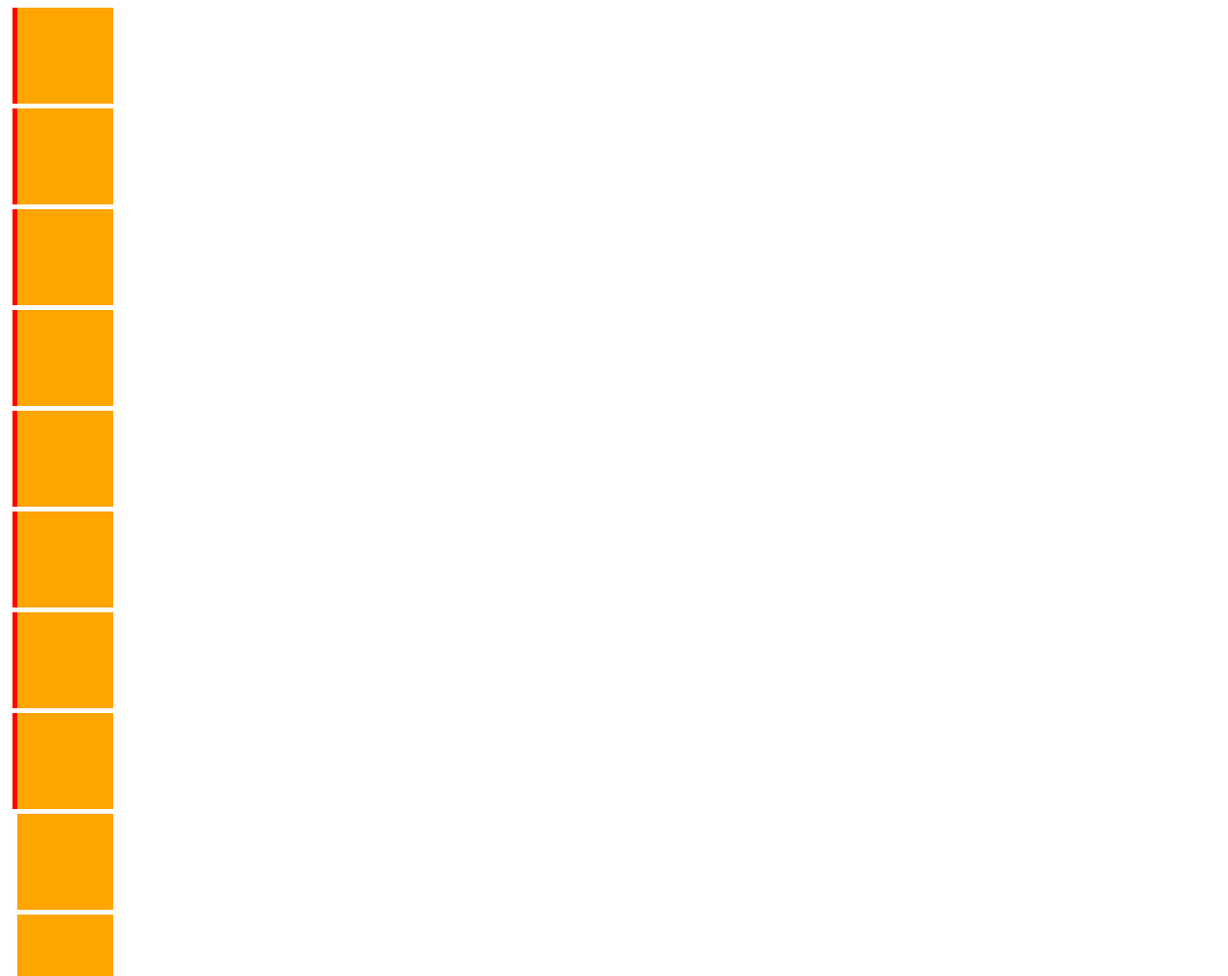
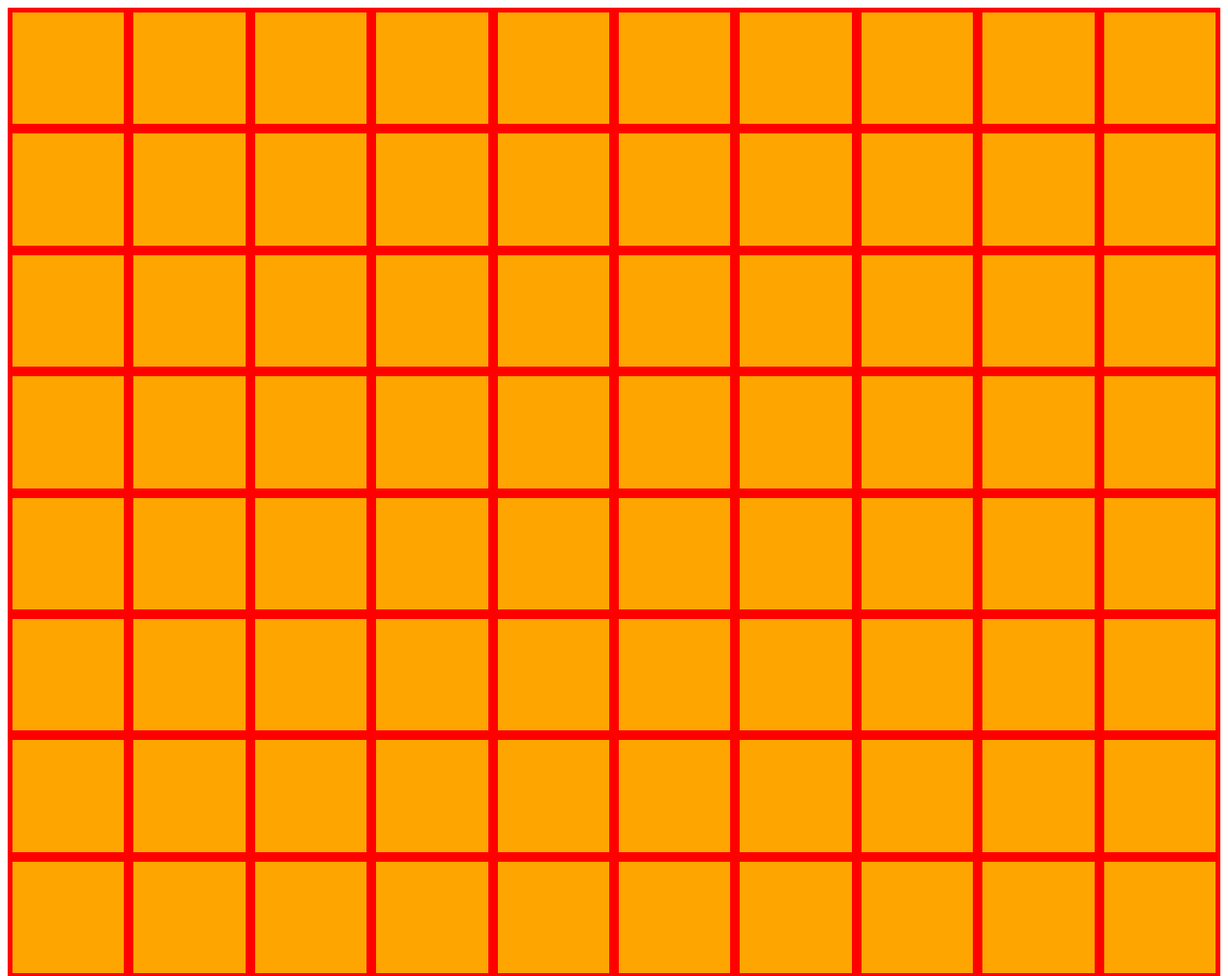
Before and after one commit to JaxTrac/etch-a-sketch, a plain HTML site: page index.html in a window 1280 px wide. Shown: the top 1017 px of the page at 96% size. Drawn offline with Linux system fonts and the light colour scheme.

Commit message:
Create square divs

```diff
--- a/script.js
+++ b/script.js
@@ -14,4 +14,4 @@
     }
 }
 
-createDivs(8);
+createDivs(10);
--- a/styles.css
+++ b/styles.css
@@ -1,22 +1,13 @@
-div {
-    height: 100px;
-    width: 100px;
-    background-color: black;
-    margin: 5px;
-
-}
-
-.rows,
-.columns {
-    height: 100px;
-    width: 100px;
-    margin: 5px;
-}
 
 .rows {
     background-color: red;
+    display: flex;
+    width: 100%;
 }
 
 .columns {
     background-color: orange;
+    flex-grow: 1;
+    aspect-ratio: 1/1;
+    margin: 5px;
 }
```
